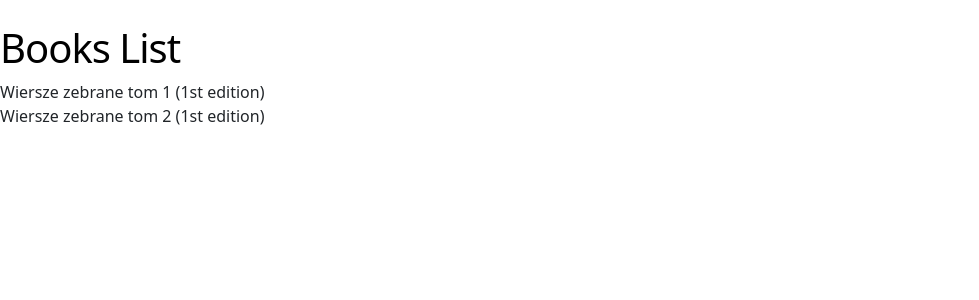
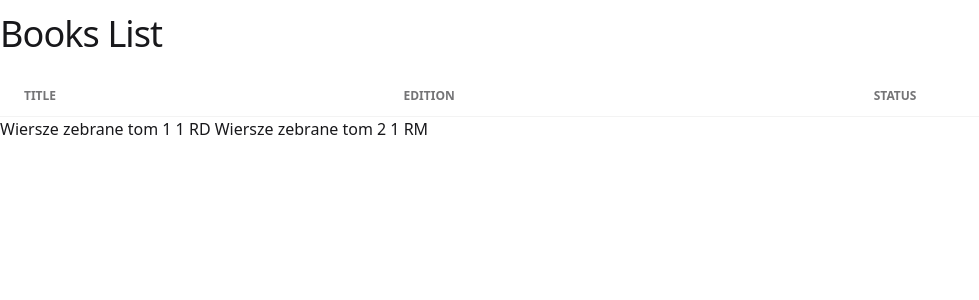
Before and after one commit to lukasz-pudlo/grasp, a Django app: page /books/ in a window 1280 px wide. Shown: the top 300 px of the page, without its empty margins (0-979 px from the left). Run offline with Django 5.2, Linux system fonts and the light colour scheme; a user stored in the database is signed in; data comes from the database, SQL or seed files in the repository; lists and menus that the app fills with data are empty; style sheets or scripts are compiled from the project's sources; some libraries are stand-ins or nearby versions.

Commit message:
Start working on books list

```diff
--- a/templates/base.html
+++ b/templates/base.html
@@ -2,12 +2,16 @@
 <!doctype html>
 <html lang="en-gb">
   <head>
+    <meta charset="UTF-8">
+    <meta http-equiv="X-UA-Compatible" content="IE=edge">
+    <meta name="viewport" content="width=device-width, initial-scale=1.0">
     <title>{% block head_title %}Grasp{% endblock %}</title>
-    <link href={% static "css/app.css" %} rel="stylesheet" />
-    <script src={% static "js/third_party/htmx.2.0.8.min.js" %}></script>
-    {% load django_bootstrap5 %}
-    {% bootstrap_css %}
-    {% bootstrap_javascript %}
+    <!-- HTMX -->
+    <script src="{% static 'js/htmx.2.0.8.min.js' %}"></script>
+    <!-- Tailwind -->
+    <link href="{% static 'css/tailwind.css' %}" rel="stylesheet" />
+    <!-- Custom files -->
+    <link href="{% static 'css/app.css' %}" rel="stylesheet" />
   </head>
   <!-- This should be enough to make POST calls -->
   <body hx-headers='{"x-csrftoken": "{{ csrf_token }}"}'>
--- a/templates/books/list.html
+++ b/templates/books/list.html
@@ -3,14 +3,37 @@
     Books
 {% endblock %}
 {% block content %}
-<main>
-    <h1 class="mt-4 mb-8 text-2xl leading-none tracking-tight text-black">
+    <h1 class="mt-4 mb-6 text-2xl leading-none tracking-tight md:text-3xl lg:text-4xl flex items-center">
         Books List
     </h1>
-    {% for book in books %}
-        <div>
-            {{ book }}
-        </div>
-    {% endfor %}
-</main>
+
+    <div class="relative overflow-x-auto">
+        {% if books %}
+
+            <table class="table">
+                <thead class="text-xs uppercase">
+                    <tr>
+                        <th class="px-6 py-3">Title</th>
+                        <th class="px-6 py-3">Edition</th>
+                        <th class="px-6 py-3">Status</th>
+                    </tr>
+                </thead>
+            </table>
+
+            <tbody>
+                {% for book in books %}
+                    <tr>
+                        <td>{{ book.title }}</td>
+                        <td>{{ book.edition }}</td>
+                        <td>{{ book.status }}</td>
+                    </tr>
+                {% endfor %}
+            </tbody>
+        {% else %}
+            <p class="text-2xl">
+                No books found
+            </p>
+        {% endif %}
+    </div>
+
 {% endblock %}
```
